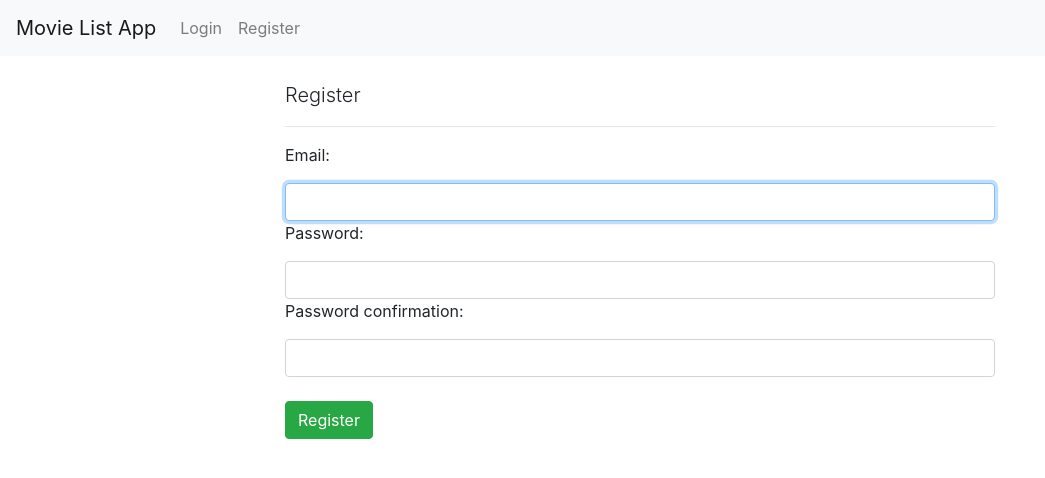
After one commit to namanwahi/htmx-django-example, a Django app: page /app/register/ in a window 1280 px wide. The commit adds this page. Shown: the top 478 px of the page, without its empty margins (0-1045 px from the left). Run offline with Django 5.2, Linux system fonts and the light colour scheme; some libraries are stand-ins or nearby versions.

Commit message:
register

```diff
--- /dev/null
+++ b/app/forms.py
@@ -0,0 +1,9 @@
+from django import forms
+from django.contrib.auth.forms import UserCreationForm
+from app.models import User
+
+
+class RegisterForm(UserCreationForm):
+    class Meta:
+        model = User
+        fields = ["email", "password1", "password2"]
--- a/app/models.py
+++ b/app/models.py
@@ -34,6 +34,8 @@ class Post(models.Model):
     title = models.CharField(max_length=100)
     content = models.TextField()
     date_posted = models.DateTimeField(auto_now_add=True)
+    # TODO: switch to  use user likes
+    likes = models.PositiveBigIntegerField(default=0)
 
     def __str__(self):
         return self.title
--- /dev/null
+++ b/app/templates/base.html
@@ -0,0 +1,34 @@
+{% load static %}
+<!DOCTYPE html>
+<html lang="en">
+<head>
+    <meta charset="UTF-8">
+    <meta http-equiv="X-UA-Compatible" content="IE=edge">
+    <meta name="viewport" content="width=device-width, initial-scale=1.0">
+    <title>App</title>
+
+    <!-- Bootstrap CSS -->
+    <link rel="stylesheet" href="https://maxcdn.bootstrapcdn.com/bootstrap/4.0.0/css/bootstrap.min.css" integrity="sha384-Gn5384xqQ1aoWXA+058RXPxPg6fy4IWvTNh0E263XmFcJlSAwiGgFAW/dAiS6JXm" crossorigin="anonymous">
+
+    <!-- Custom CSS -->
+
+    <!-- jQuery and Bootstrap CSS -->
+    <link rel="stylesheet" href="{% static 'css/styles.css' %}" />
+
+    <script src="https://code.jquery.com/jquery-3.2.1.slim.min.js" integrity="sha384-KJ3o2DKtIkvYIK3UENzmM7KCkRr/rE9/Qpg6aAZGJwFDMVNA/GpGFF93hXpG5KkN" crossorigin="anonymous"></script>
+    <script src="https://cdnjs.cloudflare.com/ajax/libs/popper.js/1.12.9/umd/popper.min.js" integrity="sha384-ApNbgh9B+Y1QKtv3Rn7W3mgPxhU9K/ScQsAP7hUibX39j7fakFPskvXusvfa0b4Q" crossorigin="anonymous"></script>
+    <script src="https://maxcdn.bootstrapcdn.com/bootstrap/4.0.0/js/bootstrap.min.js" integrity="sha384-JZR6Spejh4U02d8jOt6vLEHfe/JQGiRRSQQxSfFWpi1MquVdAyjUar5+76PVCmYl" crossorigin="anonymous"></script>
+
+    <!-- HTMX -->
+    <script src="https://unpkg.com/htmx.org@1.6.0"></script>
+</head>
+<body>
+    {% include 'partials/navbar.html' %}
+
+    <div class="container mt-4">
+        {% block content %}
+        {% endblock %}
+    </div>
+
+</body>
+</html>
--- /dev/null
+++ b/app/templates/partials/navbar.html
@@ -0,0 +1,28 @@
+<nav class="navbar navbar-expand-lg navbar-light bg-light">
+    <a class="navbar-brand" href="{% url 'app:index' %}">Movie List App</a>
+
+    <div id="navbarNav">
+        <ul class="navbar-nav ml-auto">
+            {% if user.is_authenticated %}
+            <li class="nav-item">
+                <a class="nav-link" href="">{{ user.email }}</a>
+            </li>
+            <li class="nav-item">
+                <a class="nav-link" href="#">Movies</a>
+            </li>
+            <form method="post" action="{% url 'app:logout' %}">
+                {% csrf_token %}
+                <button type="submit">logout</button>
+            </form>
+            {% else %}
+            <li class="nav-item">
+                <a class="nav-link" action="{% url 'app:login' %}">Login</a>
+            </li>
+            <li class="nav-item">
+                <a class="nav-link" href="{% url 'app:register' %}">Register</a>
+            </li>
+            {% endif %}
+
+        </ul>
+    </div>
+</nav>
--- /dev/null
+++ b/app/templates/register.html
@@ -0,0 +1,28 @@
+{% extends 'base.html' %}
+{% load widget_tweaks %}
+
+{% block content %}
+<div class="align-center col-8 offset-2">
+    <p class="lead mb-3 ml-0">Register</p>
+    <hr/>
+    <form method="POST" action="{% url 'app:register' %}" autocomplete='off'>
+        {% csrf_token %}
+
+        <div class="form-group mb-3">
+            <label>{{ form.email.label_tag }}</label>
+            {{ form.email.errors }}
+            {% render_field form.email class="form-control" %}
+
+            <label>{{ form.password1.label_tag }}</label>
+            {{ form.password1.errors }}
+            {% render_field form.password1 class="form-control" %}
+
+            <label>{{ form.password2.label_tag }}</label>
+            {{ form.password2.errors }}
+            {% render_field form.password2 class="form-control" %}
+        </div>
+
+        <button type="submit" class="btn btn-success mt-2">Register</button>
+    </form>
+</div>
+{% endblock content %}
--- a/app/urls.py
+++ b/app/urls.py
@@ -1,9 +1,12 @@
 from django.urls import path
+from django.contrib.auth.views import LogoutView
 
 from . import views
 
 app_name = "app"
 urlpatterns = [
-    path("", views.index, name="index"),
-    path("<int:post_id>/", views.post_page, name="post_page"),
+    path("", views.IndexView.as_view(), name="index"),
+    path("register/", views.RegisterView.as_view(), name="register"),
+    path("logout/", LogoutView.as_view(), name="logout"),
+    path("login/", views.LoginView.as_view(), name="login"),
 ]
--- a/app/views.py
+++ b/app/views.py
@@ -1,14 +1,35 @@
 from django.http import HttpResponse
-from django.shortcuts import render
-from .models import Post
-from django.shortcuts import render, get_object_or_404
+from django.http.response import HttpResponse
+from django.contrib.auth import get_user_model
+from django.contrib.auth.views import LoginView
+from django.urls import reverse_lazy
+from django.http import HttpResponse
+from django.views.generic import FormView, TemplateView
+from django.contrib.auth import get_user_model
+from .forms import RegisterForm
 
 
-def index(request):
-    posts = Post.objects.all()  # Fetch all posts from the database
-    return render(request, "index.html", {"posts": posts})
+class IndexView(TemplateView):
+    template_name = "index.html"
 
 
-def post_page(request, post_id):
-    post = get_object_or_404(Post, pk=post_id)
-    return render(request, "post.html", {"post": post})
+class Login(LoginView):
+    template_name = "registration/login.html"
+
+
+class RegisterView(FormView):
+    form_class = RegisterForm
+    template_name = "register.html"
+    success_url = reverse_lazy("login")
+
+    def form_valid(self, form):
+        form.save()  # save the user
+        return super().form_valid(form)
+
+
+def check_email(request):
+    email = request.POST.get("email")
+    if get_user_model().objects.filter(email=email).exists():
+        return HttpResponse("This email already exists")
+    else:
+        return HttpResponse("")
--- a/namster/settings.py
+++ b/namster/settings.py
@@ -32,6 +32,7 @@ ALLOWED_HOSTS = []
 
 INSTALLED_APPS = [
     "app.apps.AppConfig",
+    "widget_tweaks",
     "django.contrib.admin",
     "django.contrib.auth",
     "django.contrib.contenttypes",
--- /dev/null
+++ b/requirements.txt
@@ -0,0 +1,2 @@
+django==5
+django-widget-tweaks==1.5.0
```
Also changed, not shown: app/templates/index.html (+9 -9 lines), app/migrations/0002_post_likes.py (added).
